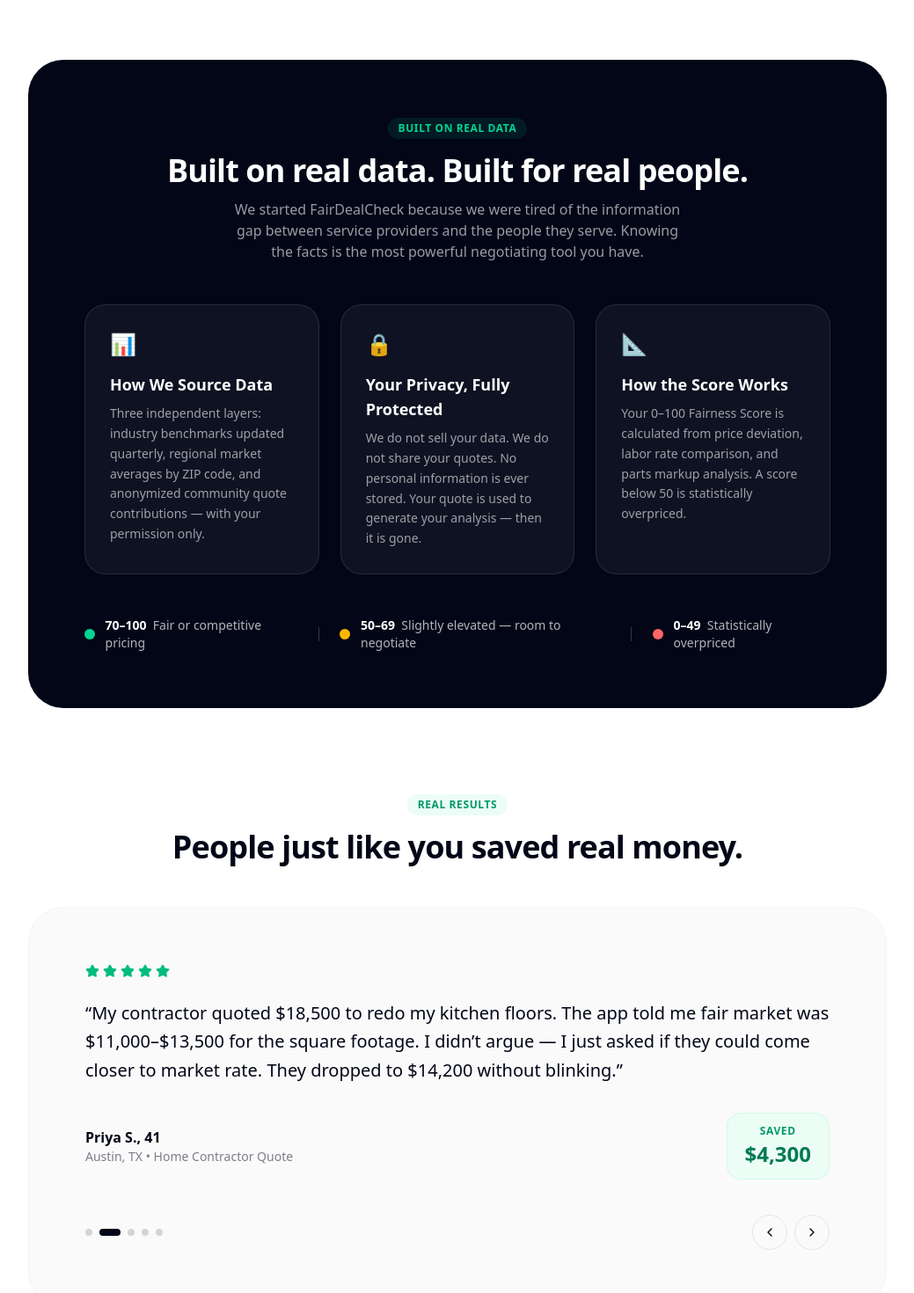
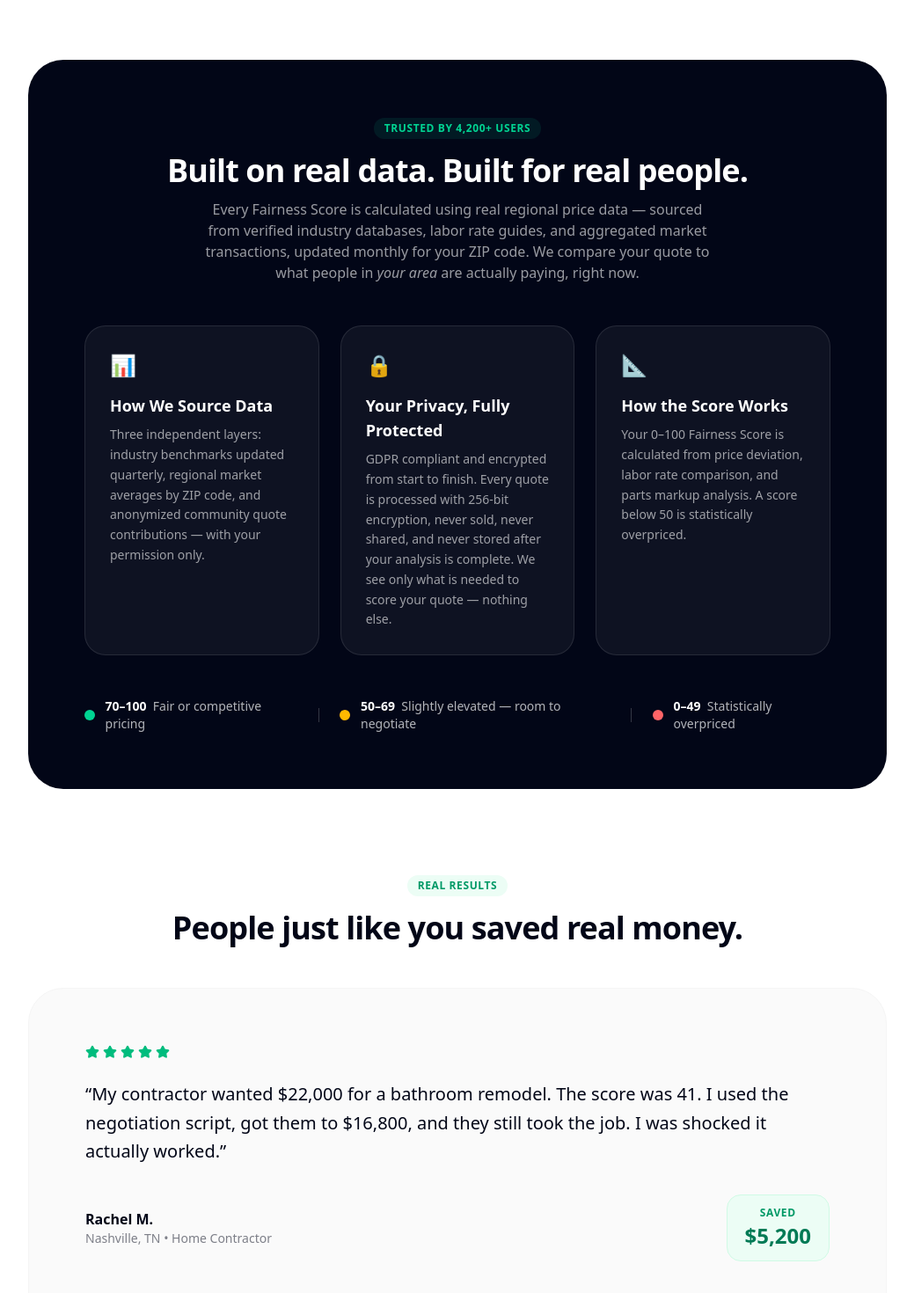
Before and after one commit to noutpelgrim/fairdealcheck, a Next.js app: page / in a window 1280 px wide. Shown: the part 1160-2630 px from the top of the page at 88% size, without its empty margins (120-1159 px from the left). Built offline with nearby package versions, Linux system fonts and the light colour scheme.

Commit message:
feat: update trust section with GDPR privacy, Trusted by 4200+ badge, and refresh testimonials carousel

```diff
--- a/src/app/page.tsx
+++ b/src/app/page.tsx
@@ -99,13 +99,13 @@
           <div className="bg-navy rounded-[40px] p-10 md:p-16 text-white">
             <div className="text-center mb-12">
               <div className="inline-flex items-center space-x-2 text-emerald-400 bg-emerald-400/10 px-3 py-1 rounded-full text-xs font-bold uppercase tracking-wider mb-4">
-                Built on real data
+                Trusted by 4,200+ users
               </div>
               <h2 className="text-4xl font-bold tracking-tight mb-3">
                 Built on real data. Built for real people.
               </h2>
-              <p className="text-white/60 max-w-lg mx-auto">
-                We started FairDealCheck because we were tired of the information gap between service providers and the people they serve. Knowing the facts is the most powerful negotiating tool you have.
+              <p className="text-white/60 max-w-xl mx-auto">
+                Every Fairness Score is calculated using real regional price data &mdash; sourced from verified industry databases, labor rate guides, and aggregated market transactions, updated monthly for your ZIP code. We compare your quote to what people in <em>your area</em> are actually paying, right now.
               </p>
             </div>
 
@@ -121,7 +121,7 @@
                 <div className="text-emerald-400 text-2xl mb-4">&#128274;</div>
                 <h3 className="font-bold text-lg mb-2">Your Privacy, Fully Protected</h3>
                 <p className="text-white/60 text-sm leading-relaxed">
-                  We do not sell your data. We do not share your quotes. No personal information is ever stored. Your quote is used to generate your analysis &mdash; then it is gone.
+                  GDPR compliant and encrypted from start to finish. Every quote is processed with 256-bit encryption, never sold, never shared, and never stored after your analysis is complete. We see only what is needed to score your quote &mdash; nothing else.
                 </p>
               </div>
               <div className="bg-white/5 rounded-3xl p-7 border border-white/10">
--- a/src/components/landing/TestimonialsCarousel.tsx
+++ b/src/components/landing/TestimonialsCarousel.tsx
@@ -6,48 +6,43 @@
 const testimonials = [
     {
         quote:
-            "The quote for my transmission repair came in at $2,800. FairDealCheck scored it a 38 and flagged the labor rate as 40% above average. I showed the mechanic the market breakdown and got it down to $2,100. That\u2019s $700 back in my pocket on a Tuesday.",
-        name: "Marcus D.",
-        age: "34",
-        location: "Atlanta, GA",
-        category: "Auto Repair Quote",
-        saved: "$700",
+            "My mechanic quoted $1,850 for brake pads and rotors. FairDealCheck gave it a score of 29 and showed me the average in my zip was $1,100. I asked the shop to match market rates \u2014 they came down to $1,250 without argument.",
+        name: "Kevin A.",
+        location: "Phoenix, AZ",
+        category: "Auto Repair",
+        saved: "$600",
     },
     {
         quote:
-            "My contractor quoted $18,500 to redo my kitchen floors. The app told me fair market was $11,000\u2013$13,500 for the square footage. I didn\u2019t argue \u2014 I just asked if they could come closer to market rate. They dropped to $14,200 without blinking.",
-        name: "Priya S.",
-        age: "41",
-        location: "Austin, TX",
-        category: "Home Contractor Quote",
-        saved: "$4,300",
+            "My contractor wanted $22,000 for a bathroom remodel. The score was 41. I used the negotiation script, got them to $16,800, and they still took the job. I was shocked it actually worked.",
+        name: "Rachel M.",
+        location: "Nashville, TN",
+        category: "Home Contractor",
+        saved: "$5,200",
     },
     {
         quote:
-            "As a first-time homeowner, I had no idea what anything should cost. My HVAC company gave me a $4,400 quote. FairDealCheck said the average in my zip code was $2,900. I got two more quotes and ended up paying $3,100. I felt like an adult for the first time.",
-        name: "Jordan W.",
-        age: "28",
-        location: "Charlotte, NC",
-        category: "HVAC Installation Quote",
-        saved: "$1,300",
+            "The third appliance company I called quoted $680 for a fridge compressor. FairDealCheck scored it a 33 \u2014 fair market was $390. I found another tech at $420 the same day.",
+        name: "David L.",
+        location: "Portland, OR",
+        category: "Appliance Service",
+        saved: "$260",
     },
     {
         quote:
-            "I run a small caf\u00e9 and use it for every vendor contract now. Last month it flagged a commercial refrigeration repair quote as 55% over market \u2014 the score was 31. I negotiated $1,800 off the service contract. It\u2019s paid for itself for the next two years.",
-        name: "Elena M.",
-        age: "47",
-        location: "Chicago, IL",
-        category: "Small Business Owner",
-        saved: "$1,800",
+            "As a first-time homeowner, every quote felt like a lottery. FairDealCheck told me my HVAC installation quote was actually fair (score: 72). That saved me a week of second-guessing and two unnecessary service calls.",
+        name: "Amara O.",
+        location: "Richmond, VA",
+        category: "First-Time Homeowner",
+        saved: "Peace of mind",
     },
     {
         quote:
-            "Honestly, I thought it was going to tell me everything is overpriced just to feel validated. My roofing quote came back at a 74 \u2014 basically fair. But it still flagged one underlayment line item marked up 60%. I negotiated just that part and saved $380.",
-        name: "Tom B.",
-        age: "52",
-        location: "Denver, CO",
-        category: "Skeptical First-Time User",
-        saved: "$380",
+            "I run a property management company and thought I knew pricing. It flagged a landscaping contract at 58% over market. Renegotiated and saved $3,200 annually across four properties.",
+        name: "James T.",
+        location: "Dallas, TX",
+        category: "Property Manager",
+        saved: "$3,200/yr",
     },
 ];
 
@@ -77,7 +72,7 @@
                 </h2>
             </div>
 
-            <div className="relative bg-neutral-50 rounded-[40px] border border-neutral-100 p-10 md:p-16 overflow-hidden min-h-[280px] flex flex-col justify-between">
+            <div className="relative bg-neutral-50 rounded-[40px] border border-neutral-100 p-10 md:p-16 overflow-hidden min-h-[300px] flex flex-col justify-between">
                 {/* Quote */}
                 <div className="flex-1">
                     <div className="flex gap-1 mb-6">
@@ -90,7 +85,7 @@
                     </blockquote>
                     <div className="flex items-center justify-between flex-wrap gap-4">
                         <div>
-                            <div className="font-bold text-navy">{t.name}, {t.age}</div>
+                            <div className="font-bold text-navy">{t.name}</div>
                             <div className="text-sm text-navy/50">{t.location} &bull; {t.category}</div>
                         </div>
                         <div className="bg-emerald-50 border border-emerald-100 rounded-2xl px-5 py-3 text-center">
@@ -102,19 +97,16 @@
 
                 {/* Nav */}
                 <div className="flex items-center justify-between mt-10">
-                    {/* Dots */}
                     <div className="flex gap-2">
                         {testimonials.map((_, i) => (
                             <button
                                 key={i}
                                 onClick={() => setActive(i)}
-                                className={`w-2 h-2 rounded-full transition-all duration-300 ${i === active ? "bg-navy w-6" : "bg-neutral-300"}`}
+                                className={`h-2 rounded-full transition-all duration-300 ${i === active ? "bg-navy w-6" : "bg-neutral-300 w-2"}`}
                                 aria-label={`Go to testimonial ${i + 1}`}
                             />
                         ))}
                     </div>
-
-                    {/* Arrows */}
                     <div className="flex gap-2">
                         <button
                             onClick={prev}
```
